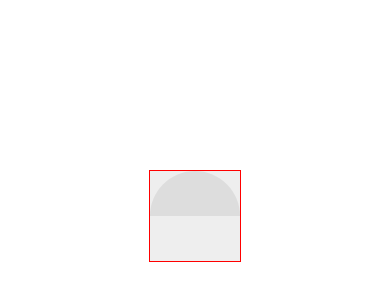
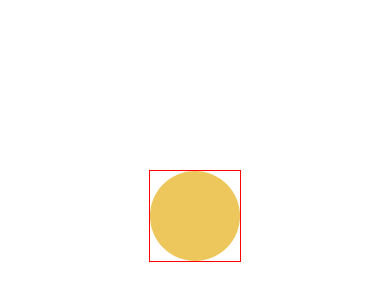
Before and after one commit to kasselTrankos/ats-components, a React Native app: screen / in a window 390 px wide. Shown: the part 206-506 px from the top of the page. Built offline with nearby package versions, Linux system fonts and the light colour scheme.

Commit message:
feat() made percent f consume water

```diff
--- a/App.js
+++ b/App.js
@@ -1,20 +1,20 @@
 import React from 'react';
 import { StyleSheet, Text, View } from 'react-native';
-import Circle from './src/Water';
+import Water from './src/Water';
 
 export default function App() {
   return (
     <View style={styles.container}>
       <View style={{
         width: 90,
-        height: 90,
+        height: '100%',
         // top: 0,
         // left: 0,
         // position: 'absolute',
         justifyContent: 'space-around',
         backgroundColor: '#FFF'
       }}>
-      <Circle />
+      <Water top="0%" />
 
       </View>
     </View>
--- a/src/Water.js
+++ b/src/Water.js
@@ -5,29 +5,30 @@ import {Svg, Circle, Defs, Mask, Path, Rect, Use} from 'react-native-svg';
 const Water = props => {
   const radius = 50;
   const {
-    background = '#000',
+    top ='0%',
+    background = '#EDC75C',
     borderWidth = 0,
     borderColor = '#333',
 
   } = props;
   return (
     <View style={{ aspectRatio: 1}}>
-      <Svg height="100%" width="100%" viewBox="0 0 100 100" style={{backgroundColor: '#eee', outline: '1px solid red'}}>
+      <Svg height="100%" width="100%" viewBox="0 0 100 100" style={{outline: '1px solid red'}}>
       <Defs>
         <Mask
           id="Mask"
           x="0"
-          y="0"
+          y={top}
           width="100%"
           height="100%">
           <Rect
             x="0"
             y="0"
             width="100%"
-            height="50"
-            fill="rgb(0,0,255)"
+            height="100%"
+            fill="#fff"
             strokeWidth="0"
-            stroke="rgb(0,0,0)"
+            stroke={background}
             maskUnits="userSpaceOnUse"
           />
         </Mask>
@@ -36,9 +37,10 @@ const Water = props => {
           r={radius}
           cx={radius}
           cy={radius}
+          fill-opacity="1"
           fill={background} />
       </Defs>
-      <Use href="#Circle" fill="green" mask="url(#Mask)" />
+      <Use href="#Circle" mask="url(#Mask)" />
       {/* <Circle
         r={radius}
         cx={radius}
```
